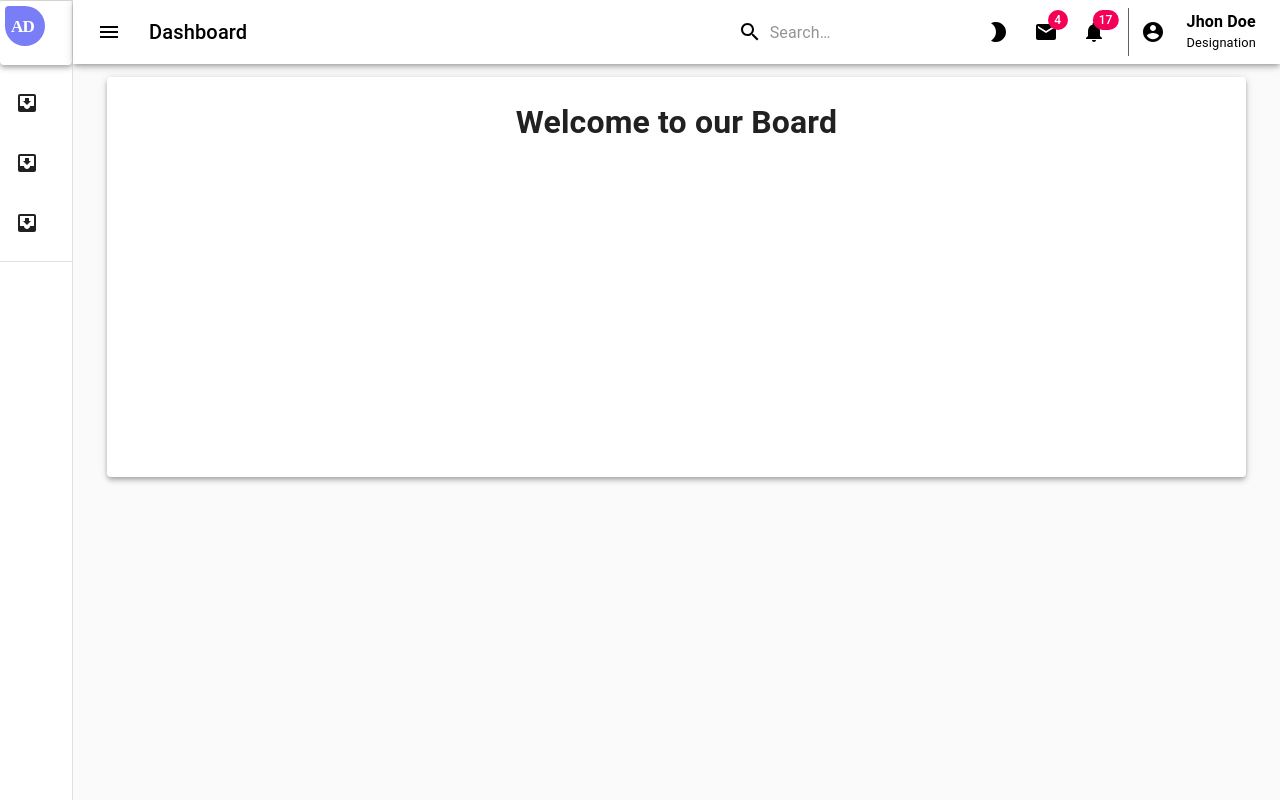
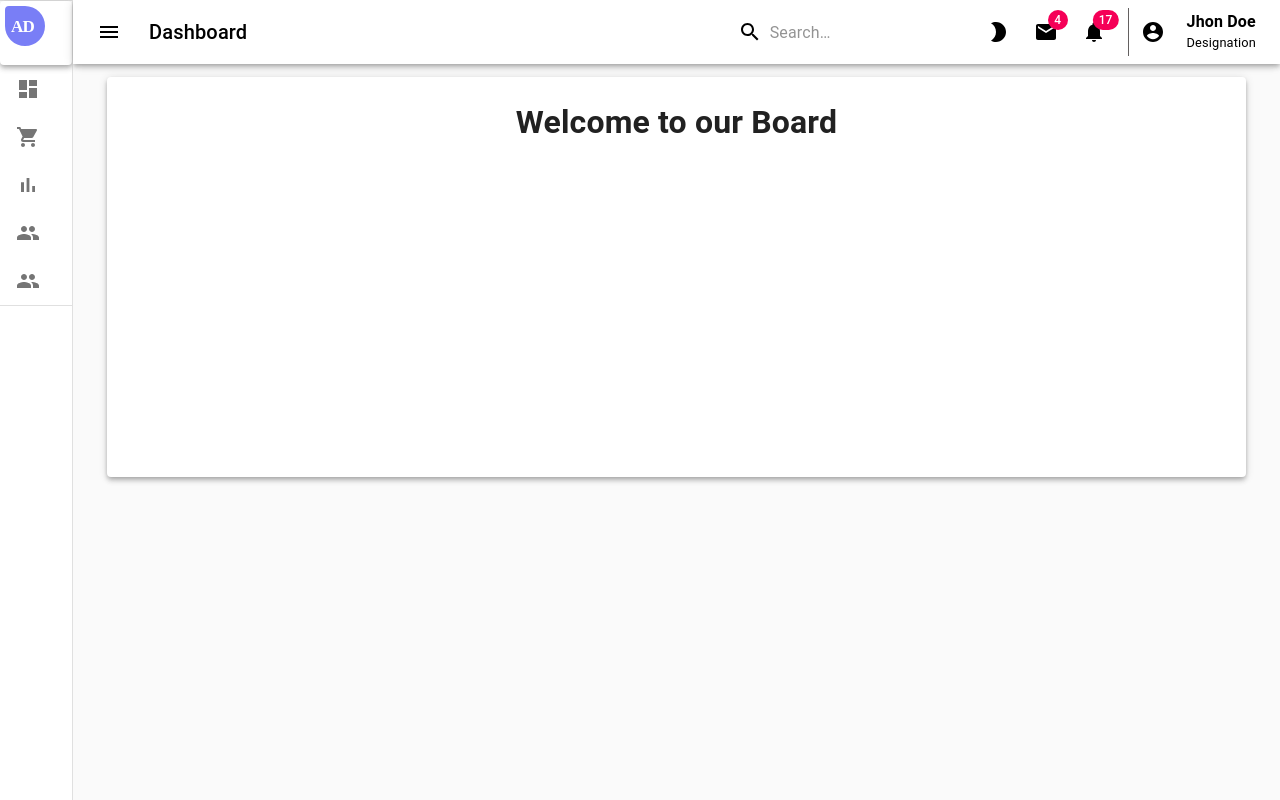
Before and after one commit to tirth-khojdeal/adboard, a React (Create React App) app: page / in a window 1280 px wide. Built offline with nearby package versions, Linux system fonts and the light colour scheme.

Commit message:
sidebar updates

```diff
--- a/src/components/header/header.js
+++ b/src/components/header/header.js
@@ -18,7 +18,7 @@ import MoreIcon from "@material-ui/icons/MoreVert";
 import Brightness2Icon from "@material-ui/icons/Brightness2";
 import './style.css';
 
-const drawerWidth = 180;
+const drawerWidth = 200;
 const smalldrawerWidth = 73;
 const useStyles = makeStyles((theme) => ({
   appBar: {
--- a/src/components/sidebar/sidebar.js
+++ b/src/components/sidebar/sidebar.js
@@ -2,17 +2,30 @@ import React, { useState } from "react";
 import clsx from "clsx";
 import { makeStyles } from "@material-ui/core/styles";
 import Drawer from "@material-ui/core/Drawer";
-import Divider from "@material-ui/core/Divider";
 import ChevronRightIcon from "@material-ui/icons/ChevronRight";
 import KeyboardArrowDownOutlinedIcon from "@material-ui/icons/KeyboardArrowDownOutlined";
-import ListItemIcon from "@material-ui/core/ListItemIcon";
 import InboxIcon from "@material-ui/icons/MoveToInbox";
 import logo from "../../assets/logo.svg";
 import mlogo from "../../assets/mlogo.svg";
 import {Paper} from "@material-ui/core";
+
+import List from "@material-ui/core/List";
+import ListItem from "@material-ui/core/ListItem";
+import ListItemIcon from "@material-ui/core/ListItemIcon";
+import ListItemText from "@material-ui/core/ListItemText";
+import Divider from "@material-ui/core/Divider";
+import Collapse from "@material-ui/core/Collapse";
+
+
+import IconExpandLess from "@material-ui/icons/ExpandLess";
+import IconExpandMore from "@material-ui/icons/ExpandMore";
+import IconDashboard from "@material-ui/icons/Dashboard";
+import IconShoppingCart from "@material-ui/icons/ShoppingCart";
+import IconPeople from "@material-ui/icons/People";
+import IconBarChart from "@material-ui/icons/BarChart";
 import "./style.css";
 
-const drawerWidth = 180;
+const drawerWidth = 200;
 
 const useStyles = makeStyles((theme) => ({
   root: {
@@ -48,10 +61,14 @@ const useStyles = makeStyles((theme) => ({
     },
   },
 }));
+
+
 export default function Sidebar(props) {
   const classes = useStyles();
-  // const theme = useTheme();
-  const [val, setVal] = useState(true);
+ const [open, setOpen] = useState(false);
+          function handleClick() {
+            setOpen(!open);
+          }
 
   return (
     <Drawer
@@ -79,55 +96,82 @@ export default function Sidebar(props) {
           </ListItemIcon>
         )}
       </Paper>
-      <div>
-        {[
-          { name: "Dashboard", sub: ["Sub 1", "Sub 2", "Sub 3"] },
-          { name: "Inbox" },
-          { name: "Starred" },
-        ].map((text, index) => (
-          <div key={index} className="btn-area">
-            {!props.open ? (
-              <div
-                className={val ? "btn" : "btn bg-secondary color-white"}
-                onClick={() => setVal(!val)}
-              >
-                <InboxIcon />
-              </div>
-            ) : (
-              <div
-                className={val ? "btn" : "btn bg-secondary color-white"}
-                onClick={() => setVal(!val)}
-              >
-                <InboxIcon />
-                {text.name}
-                {val ? (
-                  <ChevronRightIcon />
-                ) : (
-                  <>
-                    <KeyboardArrowDownOutlinedIcon />
-                  </>
-                )}
-              </div>
-            )}
-            {!val ? (
-              <div>
-                {text.sub
-                  ? text.sub.map((sub) => (
-                      <div className="sbtn-area" key={sub}>
-                        <div className="sbtn">
-                          <ChevronRightIcon />
-                          {sub}
-                        </div>
-                      </div>
-                    ))
-                  : ""}
-              </div>
-            ) : (
-              ""
-            )}
-          </div>
-        ))}
-      </div>
+      <List component="nav" className={classes.appMenu} disablePadding>
+        <ListItem
+          button
+          onClick={handleClick}
+          className={open ? "btn" : "btn bg-secondary color-white"}
+        >
+          <ListItemIcon className={classes.menuItemIcon}>
+            <IconDashboard />
+          </ListItemIcon>
+          <ListItemText primary="Dashboard" />
+          {open ? <IconExpandLess /> : <IconExpandMore />}
+        </ListItem>
+        <Collapse in={open} timeout="auto" unmountOnExit>
+          <Divider />
+          <List component="div" disablePadding>
+            <ListItem button className={classes.menuItem}>
+              <ChevronRightIcon />
+              <ListItemText inset primary="Sub 1" />
+            </ListItem>
+            <ListItem button className={classes.menuItem}>
+              <ChevronRightIcon />
+              <ListItemText inset primary="Sub 2" />
+            </ListItem>
+            <ListItem button className={classes.menuItem}>
+              <ChevronRightIcon />
+              <ListItemText inset primary="Sub 3" />
+            </ListItem>
+          </List>
+        </Collapse>
+
+        <ListItem button className={classes.menuItem}>
+          <ListItemIcon className={classes.menuItemIcon}>
+            <IconShoppingCart />
+          </ListItemIcon>
+          <ListItemText primary="Charts" />
+        </ListItem>
+
+        <ListItem button className={classes.menuItem}>
+          <ListItemIcon className={classes.menuItemIcon}>
+            <IconBarChart />
+          </ListItemIcon>
+          <ListItemText primary="Reports" />
+        </ListItem>
+
+        <ListItem button className={classes.menuItem}>
+          <ListItemIcon className={classes.menuItemIcon}>
+            <IconPeople />
+          </ListItemIcon>
+          <ListItemText primary="Form" />
+        </ListItem>
+        <ListItem button className={classes.menuItem}>
+          <ListItemIcon className={classes.menuItemIcon}>
+            <IconPeople />
+          </ListItemIcon>
+          <ListItemText primary="Table" />
+        </ListItem>
+
+        {/* <ListItem button onClick={handleClick} className={classes.menuItem}>
+          <ListItemIcon className={classes.menuItemIcon}>
+            <IconLibraryBooks />
+          </ListItemIcon>
+          <ListItemText primary="Nested Pages" />
+          {open ? <IconExpandLess /> : <IconExpandMore />}
+        </ListItem> */}
+        {/* <Collapse in={open} timeout="auto" unmountOnExit>
+          <Divider />
+          <List component="div" disablePadding>
+            <ListItem button className={classes.menuItem}>
+              <ListItemText inset primary="Nested Page 1" />
+            </ListItem>
+            <ListItem button className={classes.menuItem}>
+              <ListItemText inset primary="Nested Page 2" />
+            </ListItem>
+          </List>
+        </Collapse> */}
+      </List>
       <Divider />
     </Drawer>
   );
```
